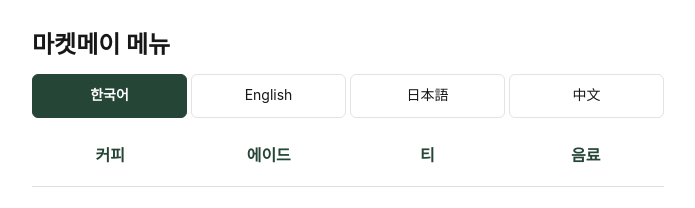
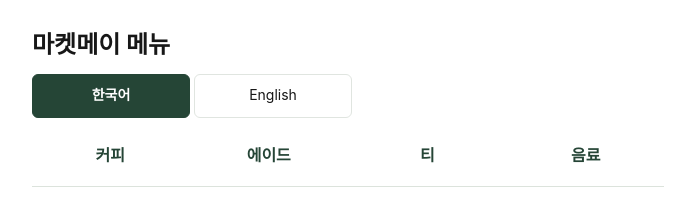
Before and after one commit to wlsdn21/marketmay-site, an Astro site: page /menu in a window 1280 px wide. Shown: the top 208 px of the page, 292-987 px from the left. Built offline with nearby package versions, Linux system fonts and the light colour scheme; Astro itself is replaced by a stand-in of ours; a web font is replaced by a local one.

Commit message:
메뉴판 언어를 한국어와 영어로 간소화 (#12)
Co-authored-by: 류진우 <jiw_macbook@lyujin-uui-MacBookAir.local>

```diff
--- a/astro.config.mjs
+++ b/astro.config.mjs
@@ -2,4 +2,9 @@
 import { defineConfig } from 'astro/config';
 
 // https://astro.build/config
-export default defineConfig({});
+export default defineConfig({
+  redirects: {
+    '/menu/ja': '/menu/en/',
+    '/menu/zh': '/menu/en/',
+  },
+});
--- a/src/components/DrinkMenu.astro
+++ b/src/components/DrinkMenu.astro
@@ -64,12 +64,10 @@ const { copy, sections, options, decafPrice, formatPrice } = getMenu(locale);
   h1, h2, h3 { font-family: inherit; letter-spacing: normal; word-break: keep-all; overflow-wrap: anywhere; }
   h1 { margin: 0 0 12px; font-size: 1.5rem; font-weight: 700; line-height: 1.4; }
   a:focus-visible { outline: 2px solid #171717; outline-offset: 5px; }
-  .language-nav { display: grid; grid-template-columns: repeat(4, minmax(0, 1fr)); gap: 4px; margin: 0 0 8px; }
+  .language-nav { display: grid; grid-template-columns: repeat(2, minmax(0, 1fr)); gap: 4px; width: min(100%, 20rem); margin: 0 0 8px; }
   .language-nav a { display: flex; align-items: center; justify-content: center; min-height: 44px; border: 1px solid #e0e5e0; border-radius: 6px; font-size: .875rem; }
   .language-nav a[aria-current="page"] { background: #254536; color: #fff; border-color: #254536; font-weight: 700; }
   .currency-note { color: #555; font-size: .8125rem; margin: 4px 0 8px; }
-  :global(html[lang="ja"]) h2, :global(html[lang="ja"]) h3, :global(html[lang="ja"]) dt,
-  :global(html[lang="zh-Hans"]) h2, :global(html[lang="zh-Hans"]) h3, :global(html[lang="zh-Hans"]) dt { word-break: normal; }
   .menu-nav { position: sticky; top: 0; z-index: 10; display: grid; grid-template-columns: repeat(4, minmax(0, 1fr)); gap: 2px; padding: 8px 0; margin-bottom: 24px; background: #fff; border-bottom: 1px solid #dce3dc; }
   .menu-nav a { display: flex; align-items: center; justify-content: center; min-height: 44px; padding: 8px 4px; border-radius: 6px; font-size: 1rem; font-weight: 600; color: #254536; }
   .menu-nav a:hover, .menu-nav a:focus-visible { background: #edf2ed; }
--- a/src/data/menu/translations.json
+++ b/src/data/menu/translations.json
@@ -152,313 +152,5 @@
         "detail": "Belgian dark chocolate melted into milk"
       }
     }
-  },
-  "ja": {
-    "title": "MARKET MAY メニュー",
-    "description": "MARKET MAYのコーヒー・ドリンクメニュー、価格と追加オプション。",
-    "languageLabel": "メニューの言語",
-    "navLabel": "カテゴリーへ移動",
-    "currency": "価格は韓国ウォン（KRW）です",
-    "decaf": "すべてのコーヒーをデカフェに変更できます",
-    "freeChange": "追加料金なし",
-    "free": "無料",
-    "optionsTitle": "コーヒーの追加オプション",
-    "hotOnly": "ホットのみ",
-    "sections": {
-      "coffee": [
-        "コーヒー",
-        "コーヒー"
-      ],
-      "fruit": [
-        "フルーツソーダ・フルーツティー",
-        "果実"
-      ],
-      "tea": [
-        "ティー・ミルクティー",
-        "ティー"
-      ],
-      "drinks": [
-        "ラテ・その他のドリンク",
-        "ドリンク"
-      ]
-    },
-    "options": {
-      "디카페인 원두 변경": {
-        "name": "デカフェに変更"
-      },
-      "2샷 추가": {
-        "name": "エスプレッソ2ショット追加"
-      },
-      "오트밀크로 우유 변경": {
-        "name": "オーツミルクに変更"
-      },
-      "아메리카노 리필": {
-        "name": "アメリカーノのおかわり",
-        "detail": "お一人様1ドリンク、コーヒーをご注文の場合に限ります。"
-      }
-    },
-    "items": {
-      "americano": {
-        "name": "アメリカーノ"
-      },
-      "latte-8": {
-        "name": "カフェラテ",
-        "detail": "レギュラーカップ"
-      },
-      "latte-5": {
-        "name": "カフェラテ",
-        "detail": "小さめのカップ"
-      },
-      "cappuccino": {
-        "name": "カプチーノ"
-      },
-      "vanilla": {
-        "name": "バニラビーンズラテ"
-      },
-      "caramel": {
-        "name": "キャラメルラテ"
-      },
-      "cold-brew": {
-        "name": "コールドブリュー"
-      },
-      "einspanner": {
-        "name": "アインシュペナー"
-      },
-      "borgia": {
-        "name": "ボルジア",
-        "detail": "チョコレート風味のウインナーコーヒー"
-      },
-      "mocha": {
-        "name": "カフェモカ"
-      },
-      "affogato": {
-        "name": "アフォガート",
-        "detail": "ハーゲンダッツ使用"
-      },
-      "marocchino": {
-        "name": "マロッキーノ",
-        "detail": "ダークチョコレートをのせたカプチーノ"
-      },
-      "omija-ade": {
-        "name": "聞慶オミジャソーダ"
-      },
-      "lemon-ade": {
-        "name": "フレッシュレモンソーダ"
-      },
-      "grapefruit-ade": {
-        "name": "フレッシュグレープフルーツソーダ"
-      },
-      "omija-tea": {
-        "name": "聞慶オミジャ茶"
-      },
-      "lemon-tea": {
-        "name": "フレッシュレモンティー"
-      },
-      "grapefruit-tea": {
-        "name": "フレッシュグレープフルーツティー"
-      },
-      "herbal": {
-        "name": "ハーブティー",
-        "detail": "カモミール / ペパーミント / ローズマリー / ジャスミン / 済州緑茶"
-      },
-      "black-tea": {
-        "name": "フォートナム＆メイソンの紅茶",
-        "detail": "セイロン / ピーチ / ジュビリー"
-      },
-      "earl-grey": {
-        "name": "自家製アールグレイアイスティー",
-        "detail": "柑橘の果肉入り紅茶"
-      },
-      "royal-milk-tea": {
-        "name": "ロイヤルミルクティー",
-        "detail": "ロイヤルブレンド紅茶・牛乳・はちみつ"
-      },
-      "iced-milk-tea": {
-        "name": "アイスミルクティー",
-        "detail": "ブレンド紅茶を低温でじっくり抽出"
-      },
-      "peach": {
-        "name": "ピーチアイスティー"
-      },
-      "ashotchu": {
-        "name": "エスプレッソ入りピーチアイスティー",
-        "detail": "ゼロタイプに変更 +₩500"
-      },
-      "yogurt": {
-        "name": "ヨーグルトシェイク",
-        "detail": "ブルーベリー / いちご"
-      },
-      "chocolate": {
-        "name": "ホットチョコレート / アイスチョコレート"
-      },
-      "matcha": {
-        "name": "有機済州抹茶ラテ"
-      },
-      "strawberry-matcha": {
-        "name": "いちご抹茶ラテ"
-      },
-      "ginger": {
-        "name": "生姜茶 / 生姜ラテ",
-        "detail": "自家製生姜エキス使用"
-      },
-      "belgian": {
-        "name": "ベルギーダークホットチョコレート",
-        "detail": "ベルギー産ダークチョコレートを牛乳に溶かした一杯"
-      }
-    }
-  },
-  "zh": {
-    "title": "MARKET MAY 菜单",
-    "description": "MARKET MAY咖啡与饮品菜单、价格及加购选项。",
-    "languageLabel": "菜单语言",
-    "navLabel": "跳转至饮品分类",
-    "currency": "价格以韩元（KRW）计",
-    "decaf": "所有咖啡均可更换低咖啡因咖啡豆",
-    "freeChange": "免费更换",
-    "free": "免费",
-    "optionsTitle": "咖啡加购选项",
-    "hotOnly": "仅限热饮",
-    "sections": {
-      "coffee": [
-        "咖啡",
-        "咖啡"
-      ],
-      "fruit": [
-        "水果气泡饮 · 水果茶",
-        "果饮"
-      ],
-      "tea": [
-        "茶 · 奶茶",
-        "茶饮"
-      ],
-      "drinks": [
-        "拿铁 · 其他饮品",
-        "饮品"
-      ]
-    },
-    "options": {
-      "디카페인 원두 변경": {
-        "name": "更换低咖啡因咖啡豆"
-      },
-      "2샷 추가": {
-        "name": "加2份浓缩咖啡"
-      },
-      "오트밀크로 우유 변경": {
-        "name": "牛奶更换为燕麦奶"
-      },
-      "아메리카노 리필": {
-        "name": "美式咖啡续杯",
-        "detail": "每人需点一杯饮品，且仅限已点咖啡的顾客。"
-      }
-    },
-    "items": {
-      "americano": {
-        "name": "美式咖啡"
-      },
-      "latte-8": {
-        "name": "咖啡拿铁",
-        "detail": "标准杯"
-      },
-      "latte-5": {
-        "name": "咖啡拿铁",
-        "detail": "小杯"
-      },
-      "cappuccino": {
-        "name": "卡布奇诺"
-      },
-      "vanilla": {
-        "name": "香草豆拿铁"
-      },
-      "caramel": {
-        "name": "焦糖拿铁"
-      },
-      "cold-brew": {
-        "name": "冷萃咖啡"
-      },
-      "einspanner": {
-        "name": "维也纳奶油咖啡"
-      },
-      "borgia": {
-        "name": "波吉亚咖啡",
-        "detail": "巧克力风味维也纳咖啡"
-      },
-      "mocha": {
-        "name": "摩卡咖啡"
-      },
-      "affogato": {
-        "name": "阿芙佳朵",
-        "detail": "使用哈根达斯冰淇淋"
-      },
-      "marocchino": {
-        "name": "玛罗奇诺",
-        "detail": "铺上黑巧克力的卡布奇诺"
-      },
-      "omija-ade": {
-        "name": "闻庆五味子气泡饮"
-      },
-      "lemon-ade": {
-        "name": "鲜柠檬气泡饮"
-      },
-      "grapefruit-ade": {
-        "name": "鲜葡萄柚气泡饮"
-      },
-      "omija-tea": {
-        "name": "闻庆五味子茶"
-      },
-      "lemon-tea": {
-        "name": "鲜柠檬茶"
-      },
-      "grapefruit-tea": {
-        "name": "鲜葡萄柚茶"
-      },
-      "herbal": {
-        "name": "花草茶",
-        "detail": "洋甘菊 / 薄荷 / 迷迭香 / 茉莉 / 济州绿茶"
-      },
-      "black-tea": {
-        "name": "福南梅森红茶",
-        "detail": "锡兰 / 蜜桃 / 禧年"
-      },
-      "earl-grey": {
-        "name": "自制伯爵冰茶",
-        "detail": "加入柑橘果肉的红茶"
-      },
-      "royal-milk-tea": {
-        "name": "皇家奶茶",
-        "detail": "皇家拼配红茶 · 牛奶 · 蜂蜜"
-      },
-      "iced-milk-tea": {
-        "name": "冰奶茶",
-        "detail": "冷泡拼配红茶"
-      },
-      "peach": {
-        "name": "蜜桃冰茶"
-      },
-      "ashotchu": {
-        "name": "浓缩咖啡蜜桃冰茶",
-        "detail": "更换Zero版本 +₩500"
-      },
-      "yogurt": {
-        "name": "酸奶奶昔",
-        "detail": "蓝莓 / 草莓"
-      },
-      "chocolate": {
-        "name": "热巧克力 / 冰巧克力"
-      },
-      "matcha": {
-        "name": "有机济州抹茶拿铁"
-      },
-      "strawberry-matcha": {
-        "name": "草莓抹茶拿铁"
-      },
-      "ginger": {
-        "name": "姜茶 / 姜拿铁",
-        "detail": "使用自制生姜浓缩液"
-      },
-      "belgian": {
-        "name": "比利时黑巧克力热饮",
-        "detail": "将比利时黑巧克力融入牛奶"
-      }
-    }
   }
 }
--- a/src/layouts/BaseLayout.astro
+++ b/src/layouts/BaseLayout.astro
@@ -75,7 +75,7 @@ const localBusiness = {
     <!-- Open Graph (KakaoTalk, Facebook 등) -->
     <meta property="og:type" content="website" />
     <meta property="og:site_name" content="market may" />
-    <meta property="og:locale" content={({ ko: 'ko_KR', en: 'en_US', ja: 'ja_JP', 'zh-Hans': 'zh_CN' } as Record<string, string>)[lang] ?? 'ko_KR'} />
+    <meta property="og:locale" content={lang === 'en' ? 'en_US' : 'ko_KR'} />
     <meta property="og:title" content={title} />
     <meta property="og:description" content={description} />
     <meta property="og:image" content={absoluteOgImage} />
--- a/src/lib/menu.ts
+++ b/src/lib/menu.ts
@@ -4,8 +4,6 @@ import translations from '../data/menu/translations.json';
 export const languages = [
   { code: 'ko', tag: 'ko', label: '한국어', href: '/menu/' },
   { code: 'en', tag: 'en', label: 'English', href: '/menu/en/' },
-  { code: 'ja', tag: 'ja', label: '日本語', href: '/menu/ja/' },
-  { code: 'zh', tag: 'zh-Hans', label: '中文', href: '/menu/zh/' },
 ] as const;
 export type MenuLocale = typeof languages[number]['code'];
 type Copy = { name: string; detail?: string };
```
